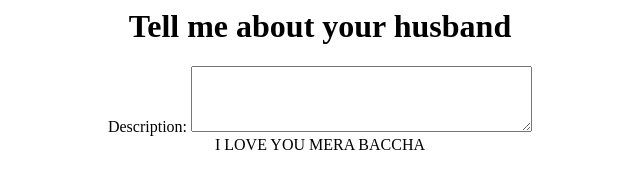
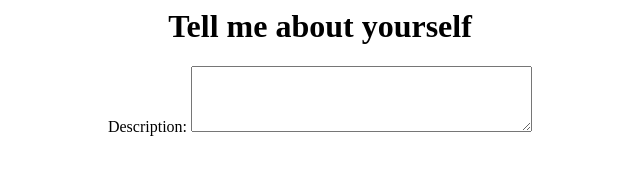
Before and after one commit to Haider0048/Practice, a plain HTML site: page home.html in a window 1280 px wide. Shown: the whole page, without its empty margins (320-960 px from the left). Drawn offline with Linux system fonts and the light colour scheme.

Commit message:
Update home.html

```diff
--- a/home.html
+++ b/home.html
@@ -1,9 +1,8 @@
 <html>
-<h1 style="text-align: center;">Tell me about your husband</h1>
+<h1 style="text-align: center;">Tell me about yourself </h1>
  <body style="text-align:center;">
   <label for="Description">Description:</label>
 <textarea rows="4" cols="40" name="Description"  id="Description">
 </textarea>
-  <footer style="text-align:center;" >I LOVE YOU MERA BACCHA</footer>
  </body>
 </html>
```
